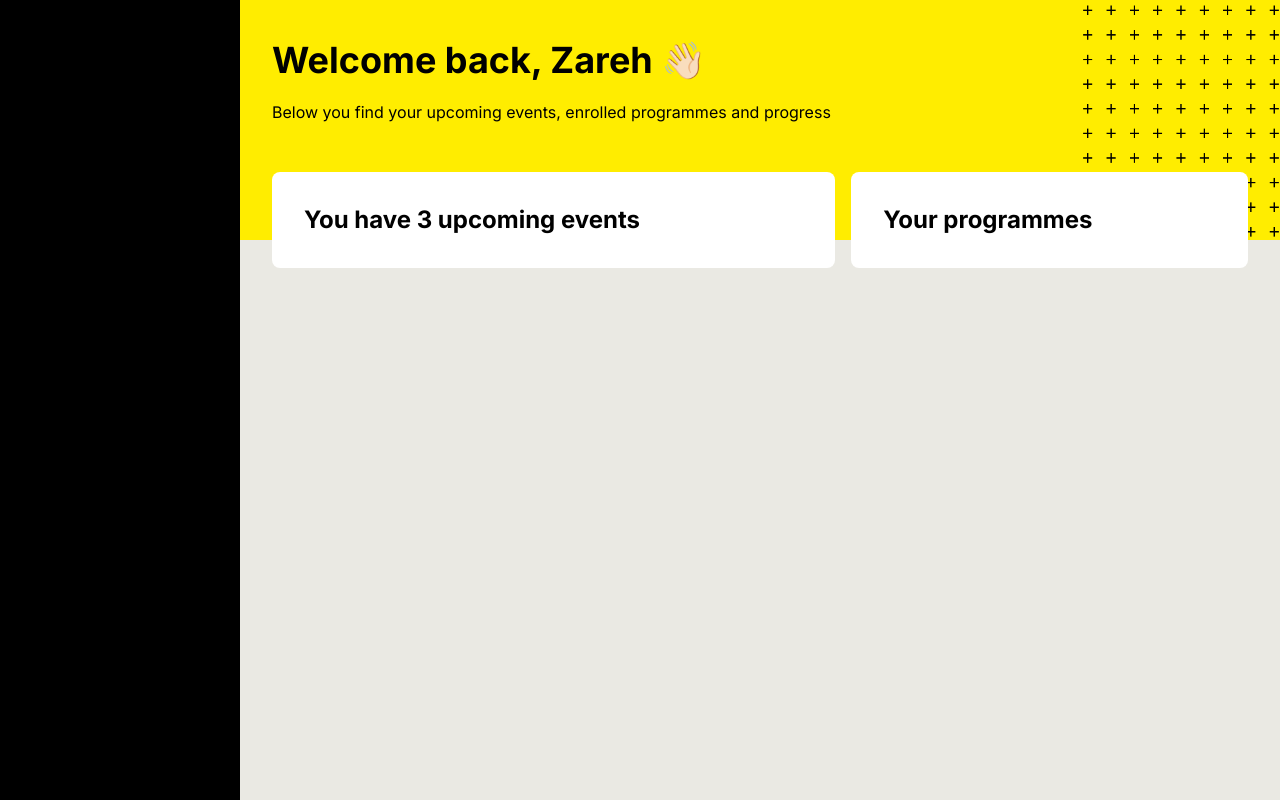
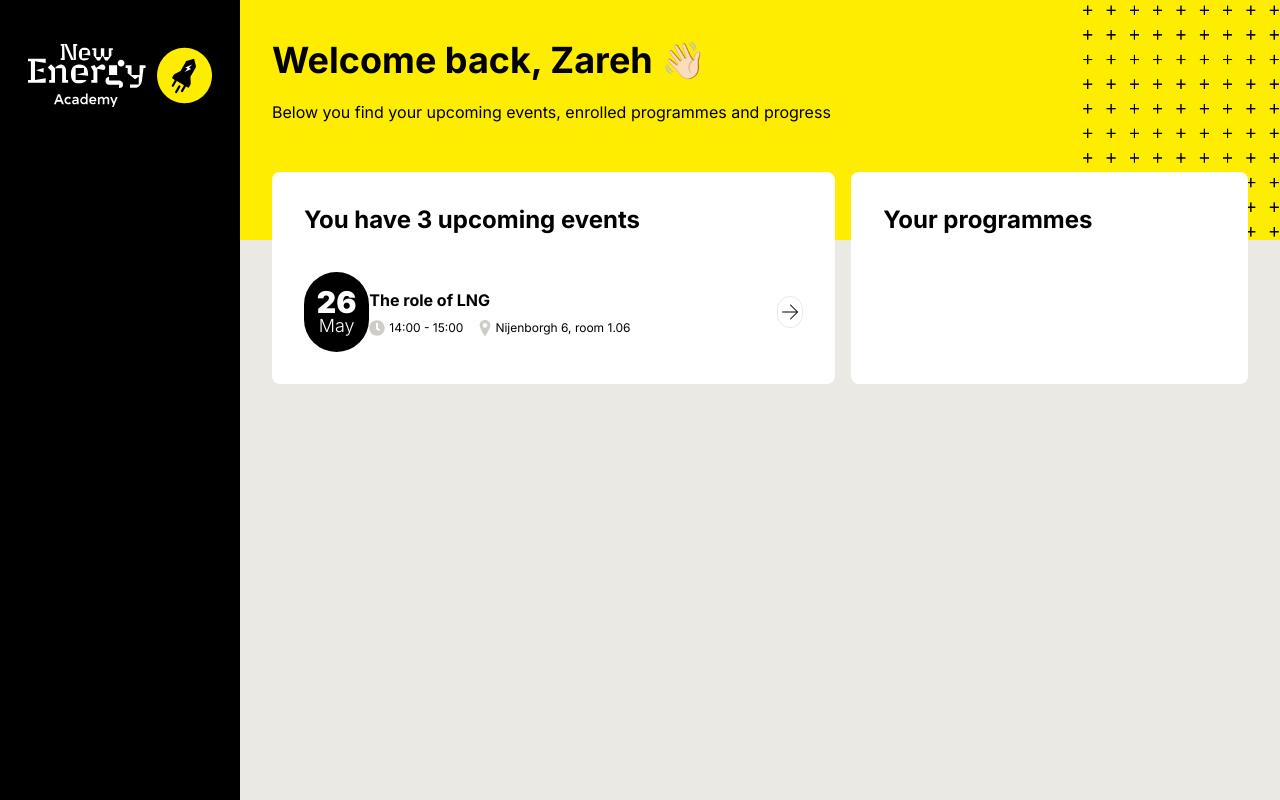
Before and after one commit to neharadialcode486/components-react-tailwind, a React (Create React App) app: page / in a window 1280 px wide. Built offline with nearby package versions, Linux system fonts and the light colour scheme.

Commit message:
sidebar events text update

```diff
--- a/src/components/common/Icons.jsx
+++ b/src/components/common/Icons.jsx
@@ -1,6 +1,21 @@
 const Icon = (props) => {
     const iconList = {
-
+        clockIcon: (
+            <svg width="16" height="16" viewBox="0 0 16 16" fill="none" xmlns="http://www.w3.org/2000/svg">
+                <path d="M8 0.25C3.71875 0.25 0.25 3.71875 0.25 8C0.25 12.2812 3.71875 15.75 8 15.75C12.2812 15.75 15.75 12.2812 15.75 8C15.75 3.71875 12.2812 0.25 8 0.25ZM10.8903 10.0312L10.2653 10.8125C10.0928 11.0281 9.77812 11.0631 9.5625 10.8906C9.56219 10.8903 9.56219 10.8903 9.56219 10.8903L7.46844 9.33656C7.17188 9.09906 6.99938 8.74 6.99969 8.36063V3.49969C6.99969 3.22344 7.22344 2.99969 7.49969 2.99969H8.49969C8.77562 2.99969 8.99969 3.22344 8.99969 3.49969V7.99969L10.8122 9.32781C11.0278 9.50031 11.0625 9.81469 10.89 10.0303C10.8897 10.0303 10.8897 10.0303 10.8897 10.0306L10.8903 10.0312Z" fill="#CDCCC6" />
+            </svg>
+        ),
+        locationIcon: (
+            <svg width="12" height="16" viewBox="0 0 12 16" fill="none" xmlns="http://www.w3.org/2000/svg">
+                <path d="M6 7.72998e-07C3.05333 7.72998e-07 0.666664 2.38667 0.666664 5.33333C0.666664 7.67333 4 13.35 5.432 15.6827C5.552 15.876 5.76466 15.996 5.998 15.996C6.22466 15.996 6.44466 15.876 6.56466 15.676C7.99133 13.3427 11.33 7.66933 11.33 5.32267C11.3233 2.376 8.93666 -0.0106659 5.99666 -0.0106659L6 7.72998e-07ZM6 7.66667C4.70666 7.66667 3.66666 6.62 3.66666 5.33333C3.66666 4.04 4.70666 3 6 3C7.28666 3 8.33333 4.04 8.33333 5.33333C8.33333 6.62 7.28666 7.666 6 7.666V7.66667Z" fill="#CDCCC6" />
+            </svg>
+        ),
+        rightArrowIcon: (
+            <svg width="16" height="16" viewBox="0 0 16 16" fill="none" xmlns="http://www.w3.org/2000/svg">
+                <path d="M0.5 8.50001H15.5C15.7733 8.50001 16 8.27334 16 8.00001C16 7.72001 15.7733 7.50001 15.5 7.50001H0.5C0.22 7.50001 0 7.72001 0 8.00001C0 8.27334 0.22 8.50001 0.5 8.50001Z" fill="black" />
+                <path d="M8.85333 15.3533L15.8533 8.35334C16.0467 8.15334 16.0467 7.84001 15.8533 7.64001L8.85333 0.640005C8.65333 0.440005 8.34 0.440005 8.14 0.640005C7.94 0.833339 7.94 1.14667 8.14 1.34667L15.14 8.34667V7.63334L8.14 14.6333C7.94 14.8267 7.94 15.14 8.14 15.34C8.33333 15.5333 8.64667 15.5333 8.84667 15.34L8.85333 15.3533Z" fill="black" />
+            </svg>
+        ),
     }
     return (
         <span className={`flex ${props.className}`}>
--- /dev/null
+++ b/src/components/sidebar/DataSwiper.jsx
@@ -0,0 +1,9 @@
+import React from 'react'
+
+const DataSwiper = () => {
+    return (
+        <div>DataSwiper</div>
+    )
+}
+
+export default DataSwiper
--- a/src/components/sidebar/Header.jsx
+++ b/src/components/sidebar/Header.jsx
@@ -1,11 +1,11 @@
 import React from 'react'
-
+import logo from "../../assets/images/svg/logo.svg";
 
 const Header = () => {
     return (
         <div className='px-[120px] min-h-screen'>
             <div className="top-0 left-0 max-w-[240px] w-full z-[200] fixed min-h-screen bg-black p-5">
-<a href=""></a>
+                <a href="/" className='w-fit mx-auto flex mt-6'><img src={logo} alt="logo" /></a>
             </div>
         </div>
     )
--- a/src/components/sidebar/SideBar.jsx
+++ b/src/components/sidebar/SideBar.jsx
@@ -1,6 +1,7 @@
 import React from 'react'
 import Header from './Header'
 import plus from "../../assets/images/webp/plus-iocns.png";
+import Icon from '../common/Icons';
 
 const SideBar = () => {
     return (
@@ -14,7 +15,23 @@ const SideBar = () => {
                 <p className='mt-5 font-normal text-base'>Below you find your upcoming events, enrolled programmes and progress</p>
                 <div className="mt-12 flex justify-between gap-4">
                     <div className="rounded-lg w-[58.7%] bg-white p-8">
-                        <h2 className='font-bold text-2xl'>You have 3 upcoming events</h2>
+                        <h2 className='font-bold text-2xl mb-9'>You have 3 upcoming events</h2>
+                        <div className="flex justify-between items-center w-full">
+                            <div className="flex flex-col items-center justify-center bg-black w-20 h-20 rounded-full">
+                                <p className='font-black text-3xl text-white leading-7'>26</p>
+                                <p className='font-light text-lg text-white leading-5'>May</p>
+                            </div>
+                            <div className="flex flex-col max-w-[444px] w-full">
+                                <p className='font-bold text-base'>The role of LNG</p>
+                                <div className="flex items-center mt-2">
+                                    <Icon iconName='clockIcon' />
+                                    <p className='font-normal text-xs ml-1'>14:00 - 15:00</p>
+                                    <Icon className='ml-4' iconName='locationIcon' />
+                                    <p className='font-normal text-xs ml-1'>Nijenborgh 6, room 1.06</p>
+                                </div>
+                            </div>
+                            <Icon className='w-8 h-8 justify-center items-center rounded-full border border-dark-gray' iconName='rightArrowIcon' />
+                        </div>
                     </div>
                     <div className="rounded-lg w-[41.3%] bg-white p-8">
                         <h2 className='font-bold text-2xl'>Your programmes</h2>
```
